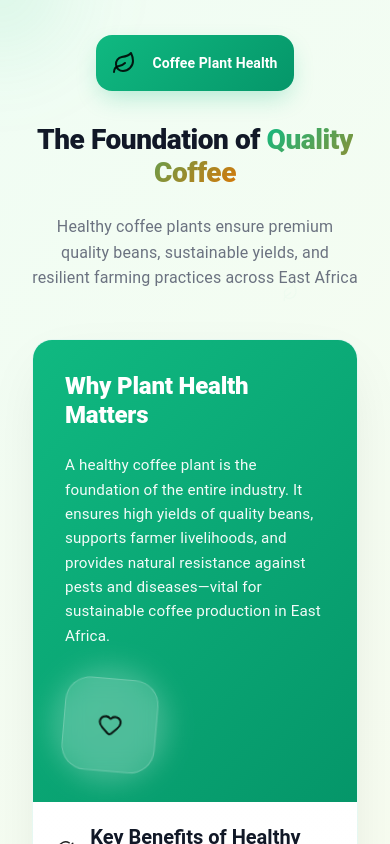
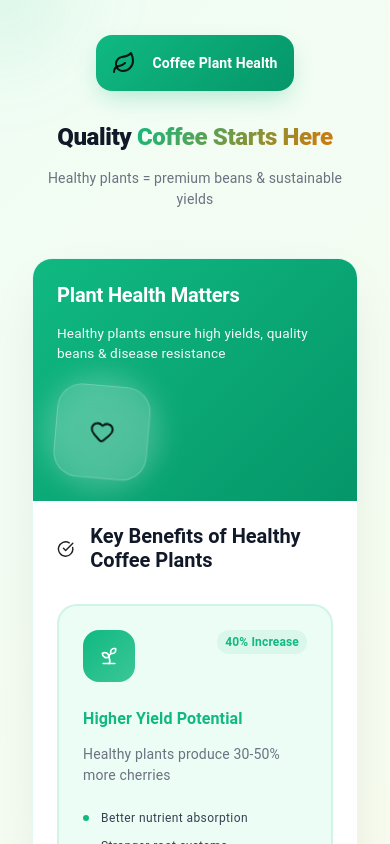
Before and after one commit to Jigishas/Healthycoffee, a React (Vite) app in the folder coffee/: page / in a window 390 px wide. Shown: the part 2160-3004 px from the top of the page. Built offline with nearby package versions, Linux system fonts and the light colour scheme; no server answers.

Commit message:
few updates on mobile styling

```diff
--- a/coffee/src/Components/BODY/imageSlider/Belowimg.jsx
+++ b/coffee/src/Components/BODY/imageSlider/Belowimg.jsx
@@ -206,14 +206,14 @@ const Belowimg = () => {
             <Typography
               variant="h1"
               sx={{
-                fontSize: { xs: '1.75rem', sm: '2.25rem', md: '3rem', lg: '3.5rem' },
-                fontWeight: 900,
-                mb: 3,
+                fontSize: { xs: '1.5rem', sm: '2rem', md: '2.5rem', lg: '3rem' },
+                fontWeight: 800,
+                mb: 2,
                 color: '#111827',
                 lineHeight: 1.2
               }}
             >
-              The Foundation of{' '}
+              Quality{' '}
               <Box
                 component="span"
                 sx={{
@@ -223,23 +223,23 @@ const Belowimg = () => {
                   backgroundClip: 'text'
                 }}
               >
-                Quality Coffee
+                Coffee Starts Here
               </Box>
             </Typography>
 
             <Typography
               variant="body1"
               sx={{
-                fontSize: { xs: '1rem', md: '1.125rem' },
+                fontSize: { xs: '0.875rem', md: '1rem' },
                 color: '#6b7280',
                 maxWidth: '800px',
                 mx: 'auto',
-                mb: 6,
+                mb: 4,
                 fontWeight: 400,
-                lineHeight: 1.6
+                lineHeight: 1.5
               }}
             >
-              Healthy coffee plants ensure premium quality beans, sustainable yields, and resilient farming practices across East Africa
+              Healthy plants = premium beans & sustainable yields
             </Typography>
           </Box>
         </motion.div>
@@ -261,33 +261,31 @@ const Belowimg = () => {
             {/* Card Header */}
             <Box sx={{
               background: 'linear-gradient(135deg, #10b981 0%, #059669 100%)',
-              p: { xs: 4, md: 6, lg: 8 }
+              p: { xs: 3, md: 4 }
             }}>
-              <Grid container spacing={4} alignItems="center">
+              <Grid container spacing={3} alignItems="center">
                 <Grid item xs={12} md={8}>
                   <Typography
                     variant="h2"
                     sx={{
-                      fontSize: { xs: '1.5rem', sm: '1.75rem', md: '2.25rem' },
-                      fontWeight: 800,
+                      fontSize: { xs: '1.25rem', sm: '1.5rem', md: '1.75rem' },
+                      fontWeight: 700,
                       color: 'white',
-                      mb: 3,
+                      mb: 2,
                       lineHeight: 1.2
                     }}
                   >
-                    Why Plant Health Matters
+                    Plant Health Matters
                   </Typography>
                   <Typography
-                    variant="body1"
+                    variant="body2"
                     sx={{
                       color: 'rgba(255, 255, 255, 0.95)',
-                      fontSize: { xs: '0.95rem', md: '1.1rem' },
-                      lineHeight: 1.6
+                      fontSize: { xs: '0.85rem', md: '0.95rem' },
+                      lineHeight: 1.5
                     }}
                   >
-                    A healthy coffee plant is the foundation of the entire industry. It ensures high yields of quality
-                    beans, supports farmer livelihoods, and provides natural resistance against pests and diseases—vital
-                    for sustainable coffee production in East Africa.
+                    Healthy plants ensure high yields, quality beans & disease resistance
                   </Typography>
                 </Grid>
                 <Grid item xs={12} md={4}>
```
